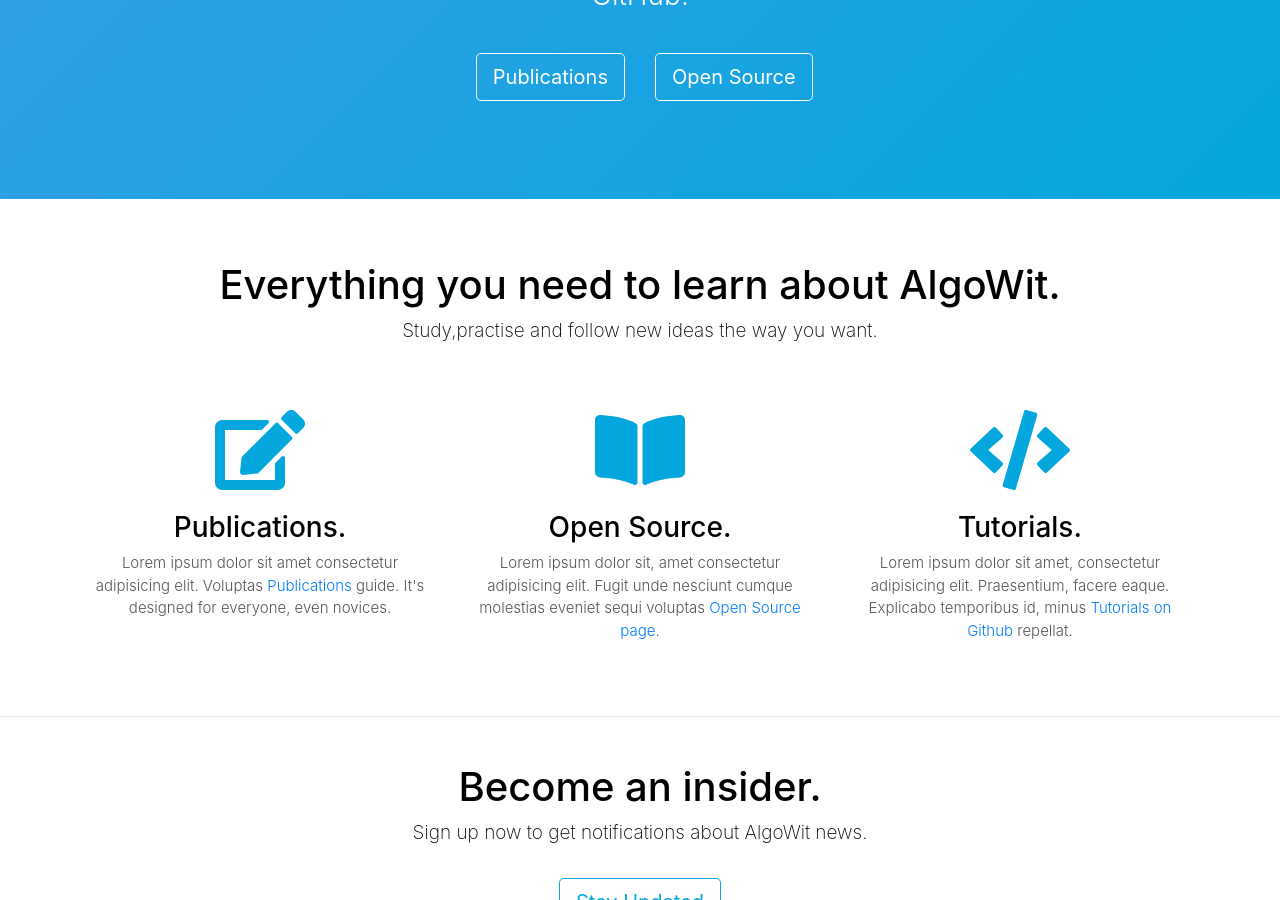
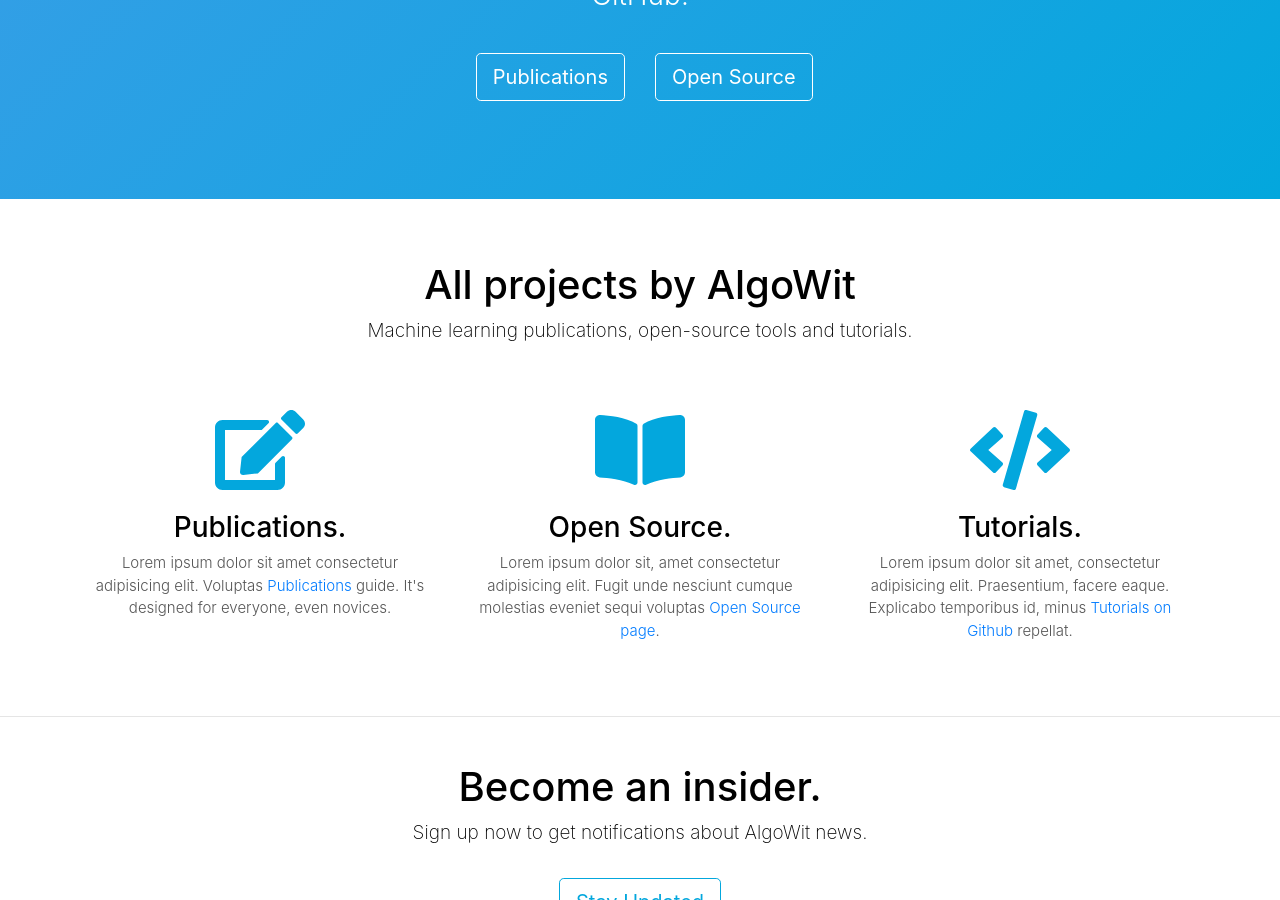
Before and after one commit to gmoraitis/algowit.github.io, a Jekyll site: the page built from index.html, in a window 1280 px wide and 900 px high, scrolled down 830 px. Built offline with Jekyll 4.4.1, drawn with Linux system fonts in a browser that asks for light colours; comment, search, counter and statistics services are not loaded.

Commit message:
Changed description title

```diff
--- a/index.html
+++ b/index.html
@@ -49,8 +49,8 @@
 
   <div class="container">
     <div class="md-guide-feature">
-      <h1 class="no-anchor">Everything you need to learn about AlgoWit.</h1>
-      <p class="lead" style="margin-bottom: 60px">Study,practise and follow new ideas the way you want.</p>
+      <h1 class="no-anchor">All projects by AlgoWit</h1>
+      <p class="lead" style="margin-bottom: 60px">Machine learning publications, open-source tools and tutorials.</p>
       <div class="row">
         <div class="col-sm-4">
           <div class="icon">
```
